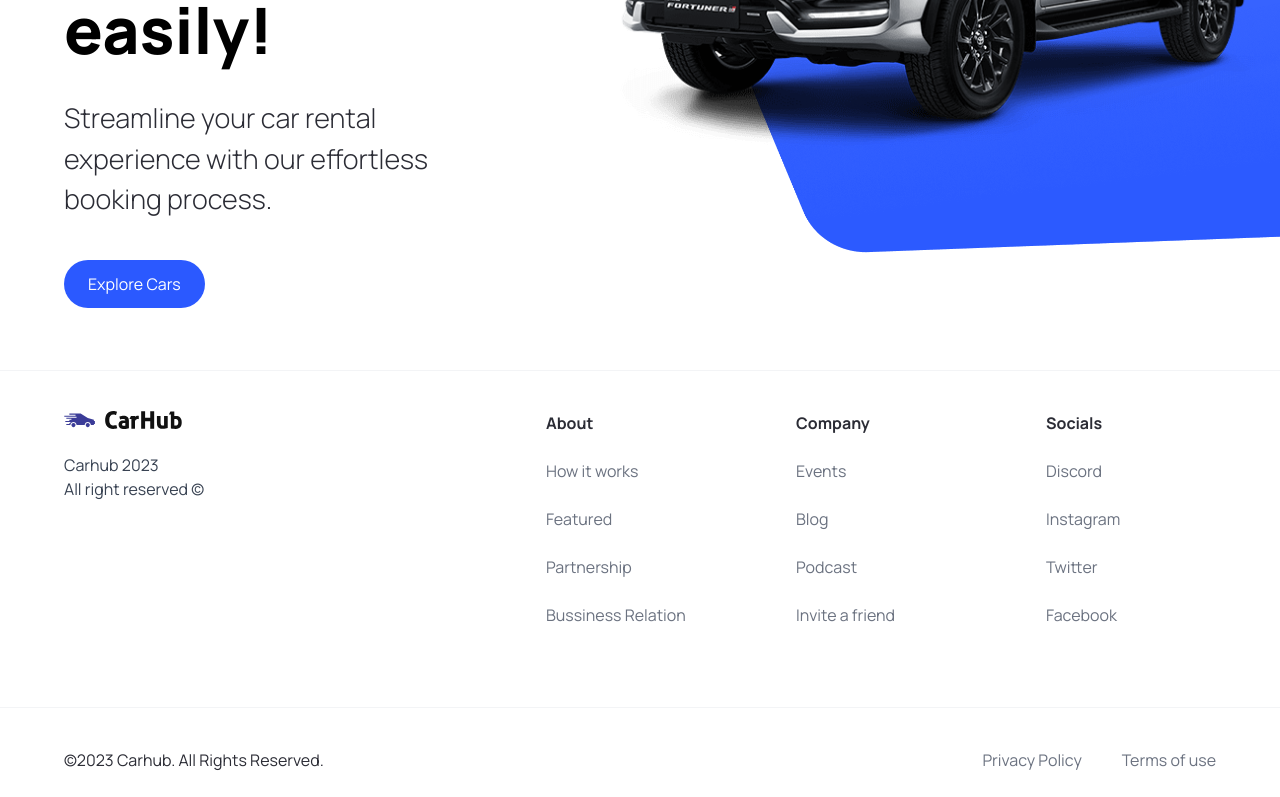
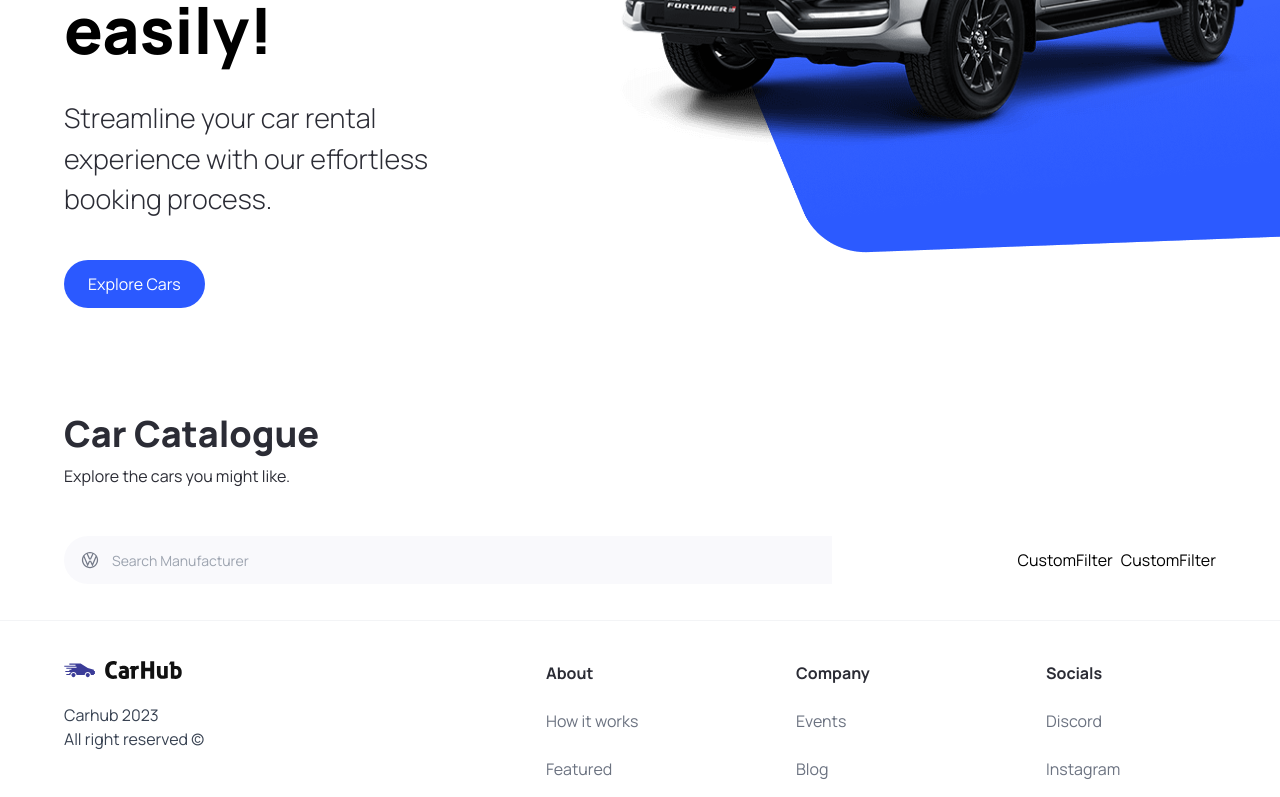
Before and after one commit to rv20197/car-hub, a Next.js app: page / in a window 1280 px wide. Shown: the part 450-1247 px from the top of the page. Built offline with nearby package versions, Linux system fonts and the light colour scheme.

Commit message:
Added Search Combo Box For car maker

```diff
--- a/app/globals.css
+++ b/app/globals.css
@@ -1,4 +1,4 @@
-@import url("https://fonts.googleapis.com/css2?family=Manrope:wght@200;300;400;500;600;700;800&display=swap");
+@import url('https://fonts.googleapis.com/css2?family=Manrope:wght@200;300;400;500;600;700;800&display=swap');
 
 @tailwind base;
 @tailwind components;
@@ -8,7 +8,7 @@
 	margin: 0;
 	padding: 0;
 	box-sizing: border-box;
-  font-family: "Manrope", sans-serif;
+	font-family: 'Manrope', sans-serif;
 }
 
 /* START: General styles */
@@ -186,19 +186,19 @@
 }
 /* END: Footer styles */
 
-/* START: searchbar styles */
-.searchbar {
+/* START: search-bar styles */
+.search-bar {
 	@apply flex items-center justify-start max-sm:flex-col w-full relative max-sm:gap-4 max-w-3xl;
 }
 
-.searchbar__item {
+.search-bar__item {
 	@apply flex-1 max-sm:w-full flex justify-start items-center relative;
 }
 
-.searchbar__input {
+.search-bar__input {
 	@apply w-full h-[48px] pl-12 p-4 bg-light-white rounded-r-full max-sm:rounded-full outline-none cursor-pointer text-sm;
 }
-/* END: searchbar styles */
+/* END: search-bar styles */
 
 /* START: search manufacturer styles */
 .search-manufacturer {
--- a/app/page.tsx
+++ b/app/page.tsx
@@ -1,10 +1,28 @@
-import { Hero } from "../components";
+import { CustomFilter, Hero, SearchBar } from "../components";
 
 
 export default function Home() {
   return (
 		<main className="overflow-hidden">
-			<Hero/>
+			<Hero />
+			<div className="mt-12 padding-x padding-y max-width" id="discover">
+				<div className="home__text-container">
+					<h1 className="text-4xl font-extrabold">
+						Car Catalogue
+					</h1>
+					<p>
+						Explore the cars you might like.
+					</p>
+				</div>
+
+				<div className="home__filters">
+					<SearchBar />
+					<div className="home__filter-container">
+						<CustomFilter title="fuel" />
+						<CustomFilter title="year"/>
+					</div>
+				</div>
+			</div>
 		</main>
   )
 }
--- /dev/null
+++ b/components/CustomFilter/CustomFilter.tsx
@@ -0,0 +1,13 @@
+import React from 'react'
+
+type Props = {
+	title: string
+}
+
+const CustomFilter = (props: Props) => {
+	return (
+		<div>CustomFilter</div>
+	)
+}
+
+export default CustomFilter
--- /dev/null
+++ b/components/SearchBar/SearchBar.tsx
@@ -0,0 +1,19 @@
+'use client';
+import React from 'react';
+import SearchManufacturer from '../SearchManufacturer/SearchManufacturer';
+
+type Props = {};
+
+const SearchBar = (props: Props) => {
+	const [manufacturer, setManufacturer] = React.useState('')
+
+	const handlerSearch = () => {};
+
+	return <form className='search-bar' onSubmit={handlerSearch}>
+		<div className='search-bar__item'>
+			<SearchManufacturer manufacturer={manufacturer} setManufacturer={setManufacturer} />
+		</div>
+	</form>;
+};
+
+export default SearchBar;
--- /dev/null
+++ b/components/SearchManufacturer/SearchManufacturer.tsx
@@ -0,0 +1,97 @@
+'use client';
+import { Combobox, Transition } from '@headlessui/react';
+import Image from 'next/image';
+import { useState, Fragment } from 'react';
+import { manufacturers } from '../../constants';
+
+type Props = {
+	manufacturer: string;
+	setManufacturer: (manufacturer: string) => void;
+};
+
+const SearchManufacturer = ({ manufacturer, setManufacturer }: Props) => {
+	const [query, setQuery] = useState('');
+
+	const filteredManufacturers =
+		query === ''
+			? manufacturers
+			: manufacturers.filter(item =>
+					item
+						.toLowerCase()
+						.replace(/\s+/g, '')
+						.includes(query.toLowerCase().replace(/\s+/g, ''))
+			  );
+
+	return (
+		<div className='search-manufacturer'>
+			<Combobox value={manufacturer} onChange={setManufacturer}>
+				<div className='relative w-full'>
+					<Combobox.Button className={'absolute top-[14px]'}>
+						<Image
+							src={'/car-logo.svg'}
+							alt='car-logo'
+							width={20}
+							height={20}
+							className='ml-4'
+						/>
+					</Combobox.Button>
+					<Combobox.Input
+						className={'search-manufacturer__input'}
+						placeholder='Search Manufacturer'
+						displayValue={(manufacturer: string) => manufacturer}
+						onChange={e => setQuery(e.target.value)}
+					/>
+
+					<Transition
+						as={Fragment}
+						leave='transition ease-in duration-100'
+						leaveFrom='opacity-100'
+						leaveTo='opacity-0'
+						afterLeave={() => setQuery('')}>
+						<Combobox.Options>
+							{filteredManufacturers.length === 0 && query !== '' ? (
+								<Combobox.Option
+									className={'search-manufacturer__option'}
+									value={query}>
+									Nothing Found!
+								</Combobox.Option>
+							) : (
+								filteredManufacturers.map((item, idx) => (
+									<Combobox.Option
+										key={idx}
+										className={({ active }) =>
+											`relative search-manufacturer__option ${
+												active ? 'bg-primary-blue text-white' : 'text-gray-900'
+											}`
+										}
+										value={item}>
+										{({ selected, active }) => {
+											return (
+												<>
+													<span
+														className={`block truncate ${
+															selected ? 'font-medium' : 'font-normal'
+														}`}>
+														{item}
+													</span>
+													{selected ? (
+														<span
+															className={`absolute inset-y-0 left-0 flex items-center pl-3 ${
+																active ? 'text-white' : 'text-teal-600'
+															}`}></span>
+													) : null}
+												</>
+											);
+										}}
+									</Combobox.Option>
+								))
+							)}
+						</Combobox.Options>
+					</Transition>
+				</div>
+			</Combobox>
+		</div>
+	);
+};
+
+export default SearchManufacturer;
--- a/package.json
+++ b/package.json
@@ -9,6 +9,7 @@
     "lint": "next lint"
   },
   "dependencies": {
+    "@headlessui/react": "^1.7.15",
     "@types/node": "20.4.2",
     "@types/react": "18.2.15",
     "@types/react-dom": "18.2.7",
```
Also changed, not shown: components/index.ts (+7 -1 lines), 1 other file (tests, documents, lock files or other folders). Lines whose indentation alone changed are shown as unchanged.
